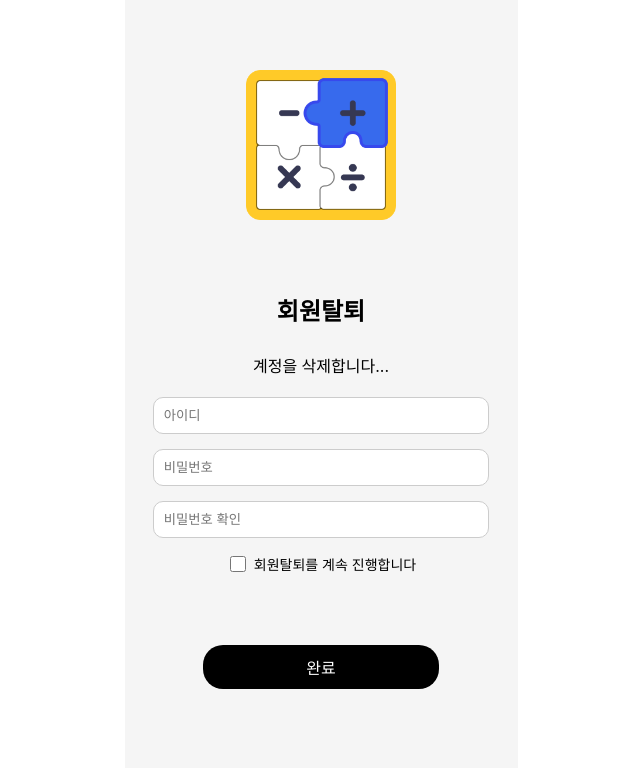
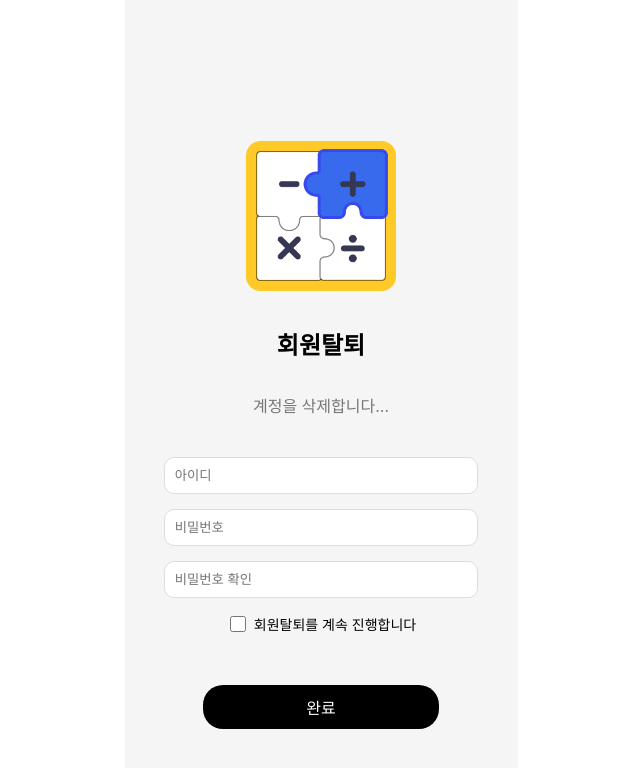
Before and after one commit to LIKELION-HUFS-12th/MathQuest-web-client, a React (Create React App) app: page /signout in a window 1280 px wide. Shown: the top 768 px of the page, without its empty margins (319-959 px from the left). Built offline with nearby package versions, Linux system fonts and the light colour scheme.

Commit message:
회원탈퇴 ui 수정 및 api 연결 중

```diff
--- a/src/pages/auth/SignOut.jsx
+++ b/src/pages/auth/SignOut.jsx
@@ -14,28 +14,96 @@ import {
 import ImageLogo from '../../assets/images/logo.png';
 
 const SignOut = () => {
+  const [username, setUsername] = useState('');  // 아이디 입력 상태
+  const [password, setPassword] = useState('');  // 비밀번호 입력 상태
+  const [confirmPassword, setConfirmPassword] = useState('');  // 비밀번호 확인 상태
+  const [isChecked, setIsChecked] = useState(false);  // 체크박스 상태
+  const navigate = useNavigate();
+
+  // 아이디 입력 값 처리
+  const handleUsernameChange = (e) => {
+    setUsername(e.target.value);
+  };
+
+  // 비밀번호 입력 값 처리
+  const handlePasswordChange = (e) => {
+    setPassword(e.target.value);
+  };
+
+  const handleConfirmPasswordChange = (e) => {
+    setConfirmPassword(e.target.value);
+  };
+
+  // 체크박스 변경 처리
+  const handleCheckboxChange = () => {
+    setIsChecked(!isChecked);
+  };
+
+  // 탈퇴 요청 처리
+  const handleSignOut = async () => {
+    // 비밀번호가 일치하는지 확인
+    if (password !== confirmPassword) {
+      alert('비밀번호가 일치하지 않습니다.');
+      return;
+    }
+
+    // 체크박스가 선택되었는지 확인
+    if (!isChecked) {
+      alert('회원탈퇴를 계속 진행하려면 체크박스를 선택하세요.');
+      return;
+    }
+
+    try {
+      // 아이디와 비밀번호를 백엔드에 전송
+      const response = await axios.delete('https://mathquestpro.shop/problem/user/delete', {
+        data: {
+            // 아이디도 전송해야 한다면 추가
+          password: password,  // 비밀번호 전송
+        },
+      });
+
+      if (response.status === 200) {
+        alert('회원탈퇴가 완료되었습니다.');
+        navigate('/');  // 탈퇴 후 리디렉션할 페이지
+      }
+    } catch (error) {
+      alert('회원탈퇴에 실패했습니다. 비밀번호를 다시 확인해주세요.');
+    }
+  };
+
   return (
     <Container>
-        <img id="ImageLogo" src={ImageLogo} alt="Logo"
-        style={{
-          position: 'absolute',
-          top: '70px',
-          left: '50%',
-          transform: 'translateX(-50%)',
-          width: '150px',
-          height: 'auto',
-        }}
-      />
+      <img id="ImageLogo" src={ImageLogo} alt="Logo"/>
       <Title>회원탈퇴</Title>
       <Subtitle>계정을 삭제합니다...</Subtitle>
-      <Input type="text" placeholder="아이디" />
-      <Input type="password" placeholder="비밀번호" />
-      <Input type="password" placeholder="비밀번호 확인" />
+      <Input
+        type="text"
+        placeholder="아이디"
+        value={username}
+        onChange={handleUsernameChange}
+      />
+      <Input
+        type="password"
+        placeholder="비밀번호"
+        value={password}
+        onChange={handlePasswordChange}
+      />
+      <Input
+        type="password"
+        placeholder="비밀번호 확인"
+        value={confirmPassword}
+        onChange={handleConfirmPasswordChange}
+      />
       <CheckboxContainer>
-        <Checkbox type="checkbox" id="confirm" />
+        <Checkbox
+          type="checkbox"
+          id="confirm"
+          checked={isChecked}
+          onChange={handleCheckboxChange}
+        />
         <CheckboxLabel htmlFor="confirm">회원탈퇴를 계속 진행합니다</CheckboxLabel>
       </CheckboxContainer>
-      <Button>완료</Button>
+      <Button onClick={handleSignOut}>완료</Button>
     </Container>
   );
 };
--- a/src/styles/auth/SignOutStyles.jsx
+++ b/src/styles/auth/SignOutStyles.jsx
@@ -15,20 +15,30 @@ export const Container = styled.div`
   align-items: center;
   justify-content: center;
   text-align: center;
+
+  img {
+    max-width: 150px;
+    margin-bottom: 30px;
+  }
+
+  #ImageLogo {
+    width: 150px;
+    height: auto;
+    margin-top: 70px;
+  }
+
 `;
 
 export const Title = styled.h1`
   font-size: 24px;
-  margin-bottom: 10px;
-  font-size: 24px;
   font-weight: bold;
-  margin-top: 180px;
+  margin-top: 5px;
 `;
-
 
 export const Subtitle = styled.p`
   font-size: 16px;
-  margin-bottom: 20px;
+  color: #777;
+  margin-bottom: 40px;
 `;
 
 export const Input = styled.input`
@@ -36,8 +46,9 @@ export const Input = styled.input`
   max-width: 400px;
   padding: 10px;
   margin-bottom: 15px;
-  border: 1px solid #ccc;
+  border: 1px solid #ddd;
   border-radius: 10px;
+  box-sizing: border-box;
 `;
 
 export const Button = styled.button`
@@ -45,7 +56,7 @@ width: 60%;
   max-width: 400px;
   padding: 10px 15px;
   background-color: #000;
-margin-top: 50px;
+  margin-top: 30px;
   color: #fff;
   font-size: 16px;
   border: none;
--- a/src/styles/auth/SignUpStyles.jsx
+++ b/src/styles/auth/SignUpStyles.jsx
@@ -18,7 +18,7 @@ export const Container = styled.div`
 
   img {
     max-width: 150px;
-    margin-top: 2px;
+    margin-bottom: 30px;
   }
 
   #ImageLogo {
```
Lines whose indentation alone changed are shown as unchanged.
